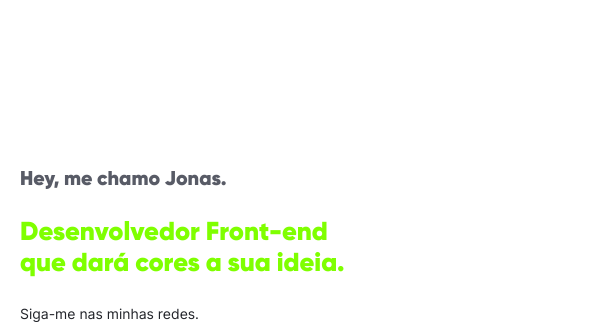
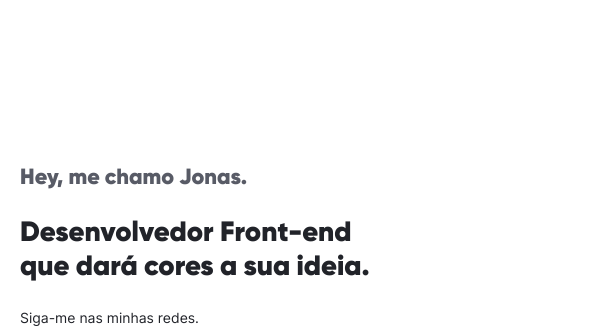
Before and after one commit to webdevjo/webdevjo.github.io, a plain HTML site: page index.html in a window 600 px wide. Shown: the part 94-423 px from the top of the page. Drawn offline with Linux system fonts and the light colour scheme.

Commit message:
font and remove color

```diff
--- a/assets/scss/_hero.scss
+++ b/assets/scss/_hero.scss
@@ -99,7 +99,7 @@
                 width: 90%;
                 .headings {
                     h1 {
-                        font-size: 24px;
+                        font-size: 26px;
                     }
                     p {
                         font-size: 20px;
@@ -135,11 +135,10 @@
                 width: 90%;
                 .headings {
                     h1 {
-                        font-size: 26px;
-                        color: chartreuse;
+                        font-size: 28px;
                     }
                     p {
-                        font-size: 20px;
+                        font-size: 22px;
                     }
                 }
             }
```
Also changed, not shown: assets/css/style.css, 1 other file.
